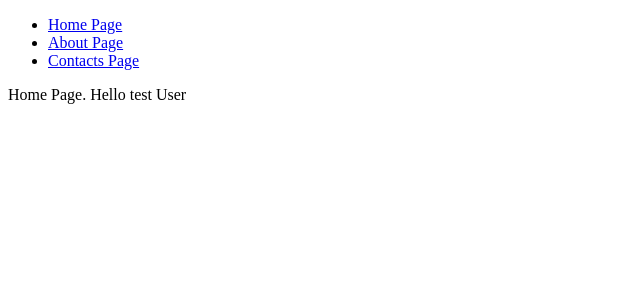
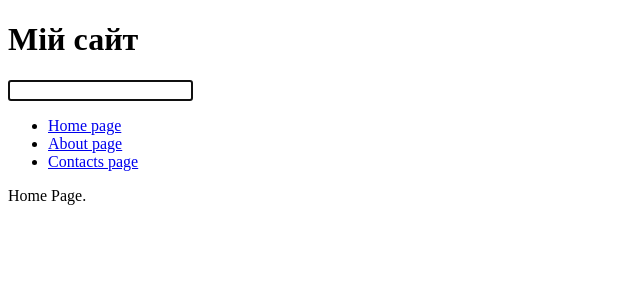
Before and after one commit to Illia-11/react-lessons2, a React (Vite) app: page / in a window 1280 px wide. Shown: the top 300 px of the page, without its empty margins (0-640 px from the left). Built offline with nearby package versions, Linux system fonts and the light colour scheme.

Commit message:
Refactor project structure

```diff
--- a/src/App.jsx
+++ b/src/App.jsx
@@ -1,19 +1,11 @@
-import { Routes, Route, Link } from "react-router";
+import { Routes, Route } from 'react-router';
+import { HomePage } from './pages/Home';
+import { AboutPage } from './pages/About';
+import { ContactsPage } from './pages/Contacts';
 
 function App() {
   return (
     <>
-      <ul>
-        <li>
-          <Link to="/">Home Page</Link>
-        </li>
-        <li>
-          <Link to="about">About Page</Link>
-        </li>
-        <li>
-          <Link to="contacts">Contacts Page</Link>
-        </li>
-      </ul>
       <Routes>
         <Route path="/" element={<HomePage user={"test User"} />} />
         <Route path="about" element={<AboutPage />} />
@@ -23,16 +15,4 @@ function App() {
   );
 }
 
-function HomePage({ user }) {
-  return <div>Home Page. Hello {user}</div>;
-}
-
-function AboutPage() {
-  return <div>About Page</div>;
-}
-
-function ContactsPage() {
-  return <div>Contacts Page</div>;
-}
-
 export default App;
--- a/src/components/Header/index.jsx
+++ b/src/components/Header/index.jsx
@@ -1,89 +1,44 @@
-import { useContext, useEffect, useRef } from "react";
-import cx from "classnames";
-import { ThemeContext, UserContext } from "../../context";
-import styles from "./Header.module.scss";
-import CONSTANTS from "../../configs";
-// import { useMouseTracker } from "../../hooks";
+import { useEffect, useRef } from 'react';
+import { Link } from 'react-router';
 
 function Header({ dispatch }) {
-
   const inputRef = useRef(null);
   const containerRef = useRef(null);
-  const rendersRef = useRef(0);
-
-  console.log(inputRef.current); // значення рефа
+  const rendersRef = useRef(1);
 
   useEffect(() => {
-    console.log(inputRef.current);
+    console.log('inputRef');
+    console.log(inputRef);
+    console.log(inputRef.current); // значення рефа
 
     inputRef.current.focus();
   }, [inputRef]);
 
   useEffect(() => {
-    rendersRef.current += 1; // мутація рефа - вважається побічним ефектом, не призводить до повторного рендера. Можна робити якщо треба
-
-    // this.state.number = 5; // мутація стану - ПОМИЛКА
+    rendersRef.current += 1; // мутація рефа - вважається побічним ефектом. не призводить до повторонго рендера
+    // можна робити якщо вам треба
+    // this.state.number = 5; // мутація стану - Помилка
   });
 
-  // useContext приймає об'єкт контексту та повертає значення яке у ньому знаходиться
-  const [theme, switchTheme] = useContext(ThemeContext);
-  const user = useContext(UserContext);
-
-  // const { x, y } = useMouseTracker(containerRef);
-
-  const handleLogout = () => {
-    dispatch({ type: "logoutUser" });
-  };
-
-  const handleLogin = () => {
-    dispatch({
-      type: "loginUser",
-      user: {
-        id: 0,
-        firstName: "User",
-        lastName: "Userenko",
-        isMale: true,
-        email: "testuser@gmail.com",
-        age: 12,
-      },
-    });
-  };
-
-  const fullName = user ? `${user.firstName} ${user.lastName}`.trim() : "Guest";
-
-  const logoutBtn = <button onClick={handleLogout}>Вийти</button>;
-  const loginBtn = <button onClick={handleLogin}>Увійти</button>;
-
-  const headerClasses = cx(styles.container, {
-    [styles.darkTheme]: theme === CONSTANTS.THEMES.DARK_THEME,
-    [styles.lightTheme]: theme === CONSTANTS.THEMES.LIGHT_THEME,
-    [styles.blackTheme]: theme === CONSTANTS.THEMES.BLACK_THEME,
-  });
+  console.log(rendersRef.current);
 
   return (
-    <header className={headerClasses} ref={containerRef}>
+    <header ref={containerRef}>
       <h1>Мій сайт</h1>
-      <p>Привіт {fullName}</p>
-      {user ? logoutBtn : loginBtn}
-      <button
-        onClick={() => {
-          const newTheme =
-            theme === CONSTANTS.THEMES.DARK_THEME
-              ? CONSTANTS.THEMES.LIGHT_THEME
-              : CONSTANTS.THEMES.DARK_THEME;
+      {/* прив'язка рефа до елемента */}
+      <input ref={inputRef} />
 
-          dispatch({
-            type: "changeTheme",
-            theme: newTheme,
-          });
-        }}
-      >
-        Змінити тему на {theme === "dark" ? "світлу" : "темну"}
-      </button>
-      {/* Привʼязка рефа до елементв */}
-      <input ref={inputRef} />
-      {/* <p>X: {x}</p>
-      <p>Y: {y}</p> */}
+      <ul>
+        <li>
+          <Link to='/'>Home page</Link>
+        </li>
+        <li>
+          <Link to='/about'>About page</Link>
+        </li>
+        <li>
+          <Link to='/contacts'>Contacts page</Link>
+        </li>
+      </ul>
     </header>
   );
 }
--- /dev/null
+++ b/src/pages/About/index.jsx
@@ -0,0 +1,3 @@
+export function AboutPage () {
+  return <div>About Page</div>
+}
--- /dev/null
+++ b/src/pages/Contacts/index.jsx
@@ -0,0 +1,3 @@
+export function ContactsPage () {
+  return <div>Contacts Page</div>
+}
--- /dev/null
+++ b/src/pages/Home/Home.module.scss
@@ -0,0 +1 @@
+.container {}
--- /dev/null
+++ b/src/pages/Home/index.jsx
@@ -0,0 +1,11 @@
+import Header from '../../components/Header';
+import styles from './Home.module.scss';
+export function HomePage() {
+  return (
+    <div className={styles.container}>
+      <Header />
+      Home Page.
+      {/* <Footer /> */}
+    </div>
+  );
+}
```
